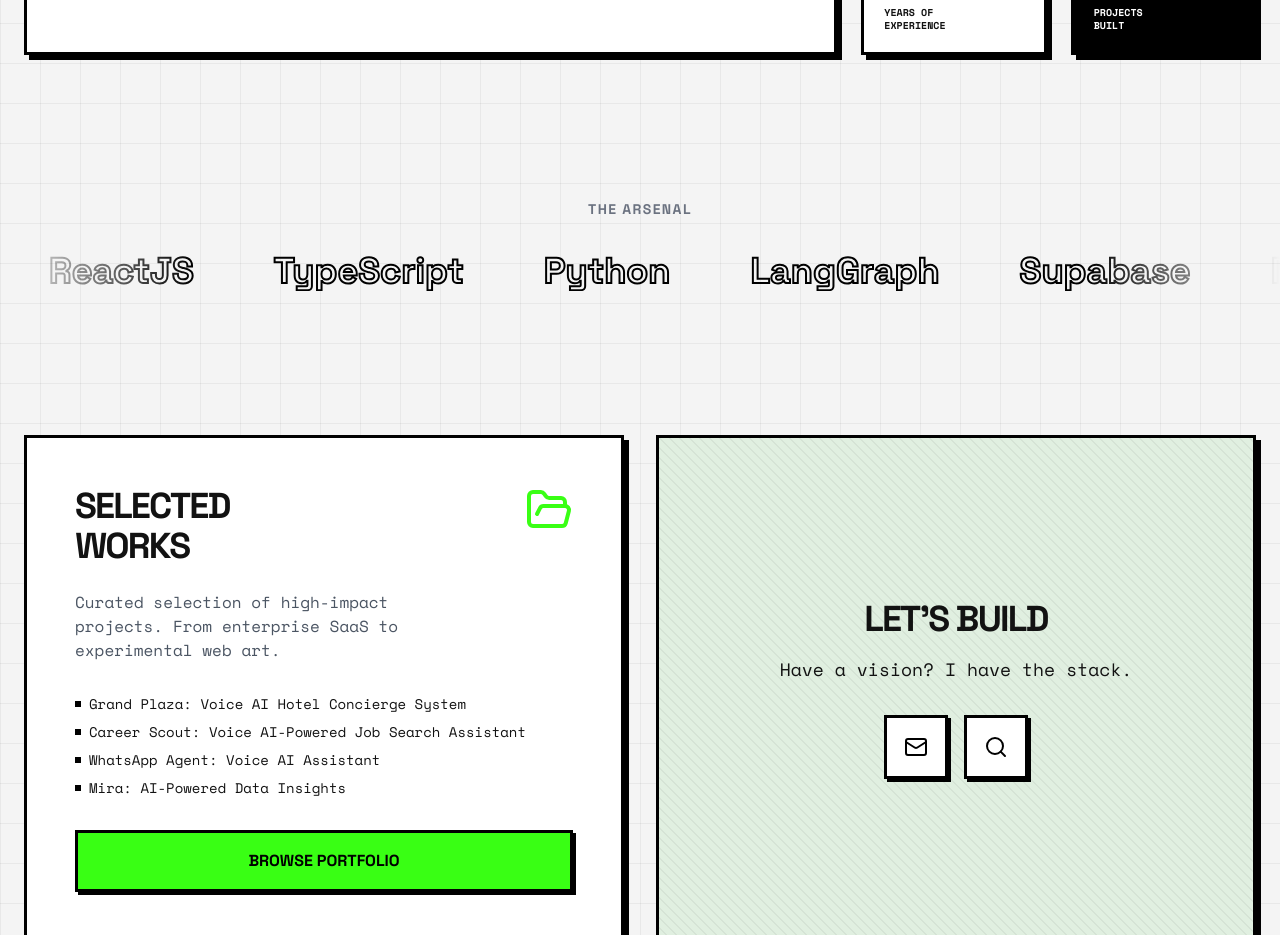
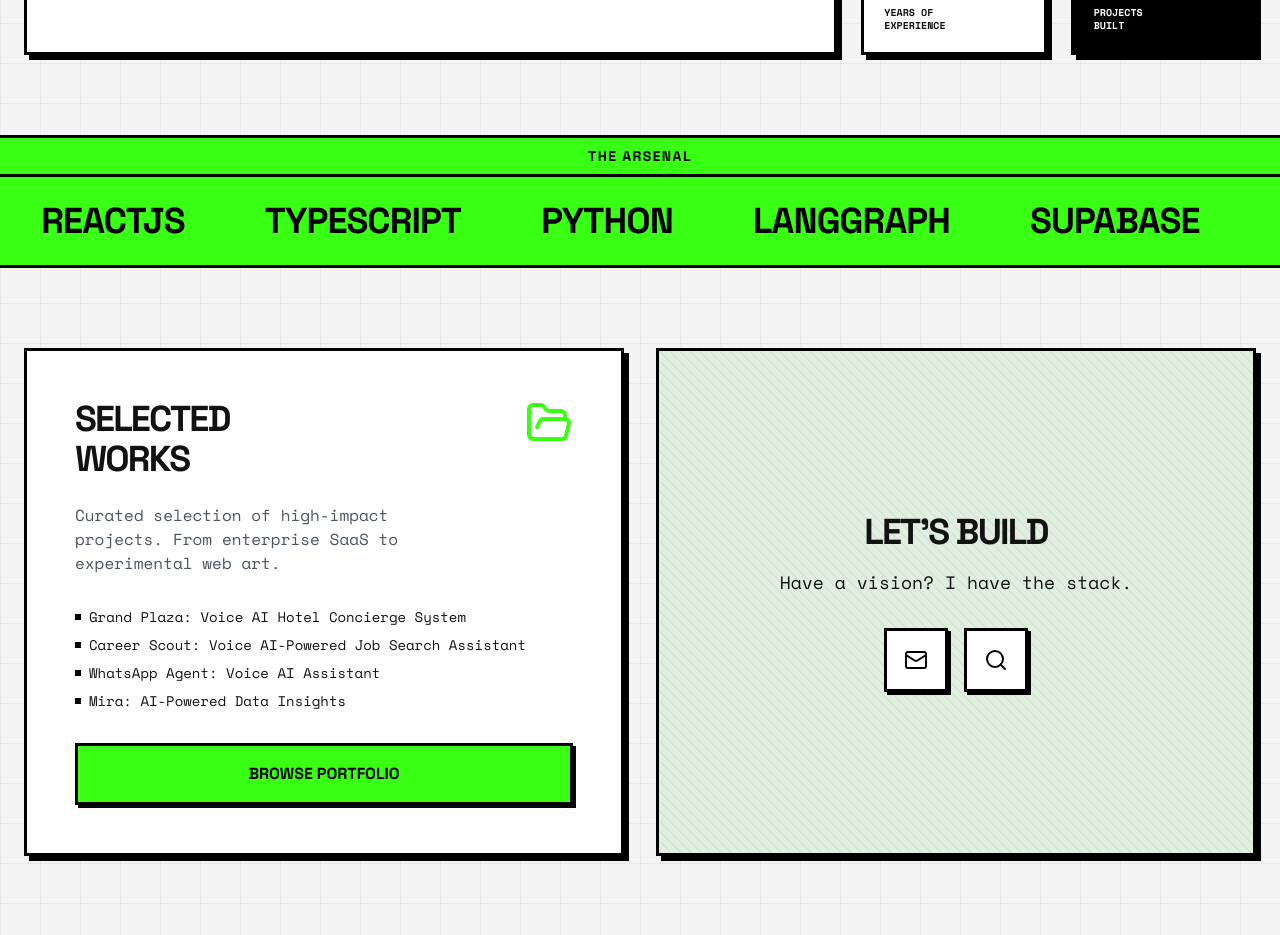
Before and after one commit to xprabhudayal/neo-brutal-v2, a Next.js app: page / in a window 1280 px wide. Shown: the part 900-1835 px from the top of the page. Built offline with nearby package versions, Linux system fonts and the light colour scheme.

Commit message:
style(marquee): apply hazard tape branding style
- Full-width bright green (primary) background strip
- Solid black (#000000) text with uppercase styling
- 3px black borders on top and bottom
- Bold Neo-Brutalist branding look

```diff
--- a/app/page.tsx
+++ b/app/page.tsx
@@ -101,34 +101,33 @@
         </div>
       </section>
 
-      {/* Marquee Section */}
-      <section className="py-16 bg-transparent relative overflow-hidden">
+      {/* Marquee Section - Hazard Tape Style */}
+      <section className="py-0 bg-primary border-y-[3px] border-black relative overflow-hidden">
         {/* Technologies Header */}
-        <div className="text-center mb-8">
-          <h3 className="text-sm font-bold tracking-widest uppercase text-gray-500">The Arsenal</h3>
+        <div className="text-center py-2 border-b-[3px] border-black">
+          <h3 className="text-sm font-bold tracking-widest uppercase text-black">The Arsenal</h3>
         </div>
-        <div className="max-w-7xl mx-auto px-4 marquee-mask relative z-10 w-full overflow-hidden">
-          <div className="flex w-max animate-marquee group">
+        <div className="w-full overflow-hidden py-6">
+          <div className="flex w-max animate-marquee">
             {/* Repeat content to ensure seamless loop */}
             {[...Array(2)].map((_, i) => (
               <div key={i} className="flex items-center gap-20 px-10">
-                {/* Tech Stack Icons - Simulating the ones from the HTML but using Lucide/Text for now or simplified */}
-                <div className="flex items-center gap-4 md:text-4xl text-2xl font-black hover:text-black transition-colors cursor-default" style={{ color: 'transparent', WebkitTextStroke: '2px black' }}>
+                <div className="md:text-4xl text-2xl font-black text-black uppercase tracking-tight">
                   Next.js
                 </div>
-                <div className="flex items-center gap-4 md:text-4xl text-2xl font-black hover:text-black transition-colors cursor-default" style={{ color: 'transparent', WebkitTextStroke: '2px black' }}>
+                <div className="md:text-4xl text-2xl font-black text-black uppercase tracking-tight">
                   ReactJS
                 </div>
-                <div className="flex items-center gap-4 md:text-4xl text-2xl font-black hover:text-black transition-colors cursor-default" style={{ color: 'transparent', WebkitTextStroke: '2px black' }}>
+                <div className="md:text-4xl text-2xl font-black text-black uppercase tracking-tight">
                   TypeScript
                 </div>
-                <div className="flex items-center gap-4 md:text-4xl text-2xl font-black hover:text-black transition-colors cursor-default" style={{ color: 'transparent', WebkitTextStroke: '2px black' }}>
+                <div className="md:text-4xl text-2xl font-black text-black uppercase tracking-tight">
                   Python
                 </div>
-                <div className="flex items-center gap-4 md:text-4xl text-2xl font-black hover:text-black transition-colors cursor-default" style={{ color: 'transparent', WebkitTextStroke: '2px black' }}>
+                <div className="md:text-4xl text-2xl font-black text-black uppercase tracking-tight">
                   LangGraph
                 </div>
-                <div className="flex items-center gap-4 md:text-4xl text-2xl font-black hover:text-black transition-colors cursor-default" style={{ color: 'transparent', WebkitTextStroke: '2px black' }}>
+                <div className="md:text-4xl text-2xl font-black text-black uppercase tracking-tight">
                   Supabase
                 </div>
               </div>
```
